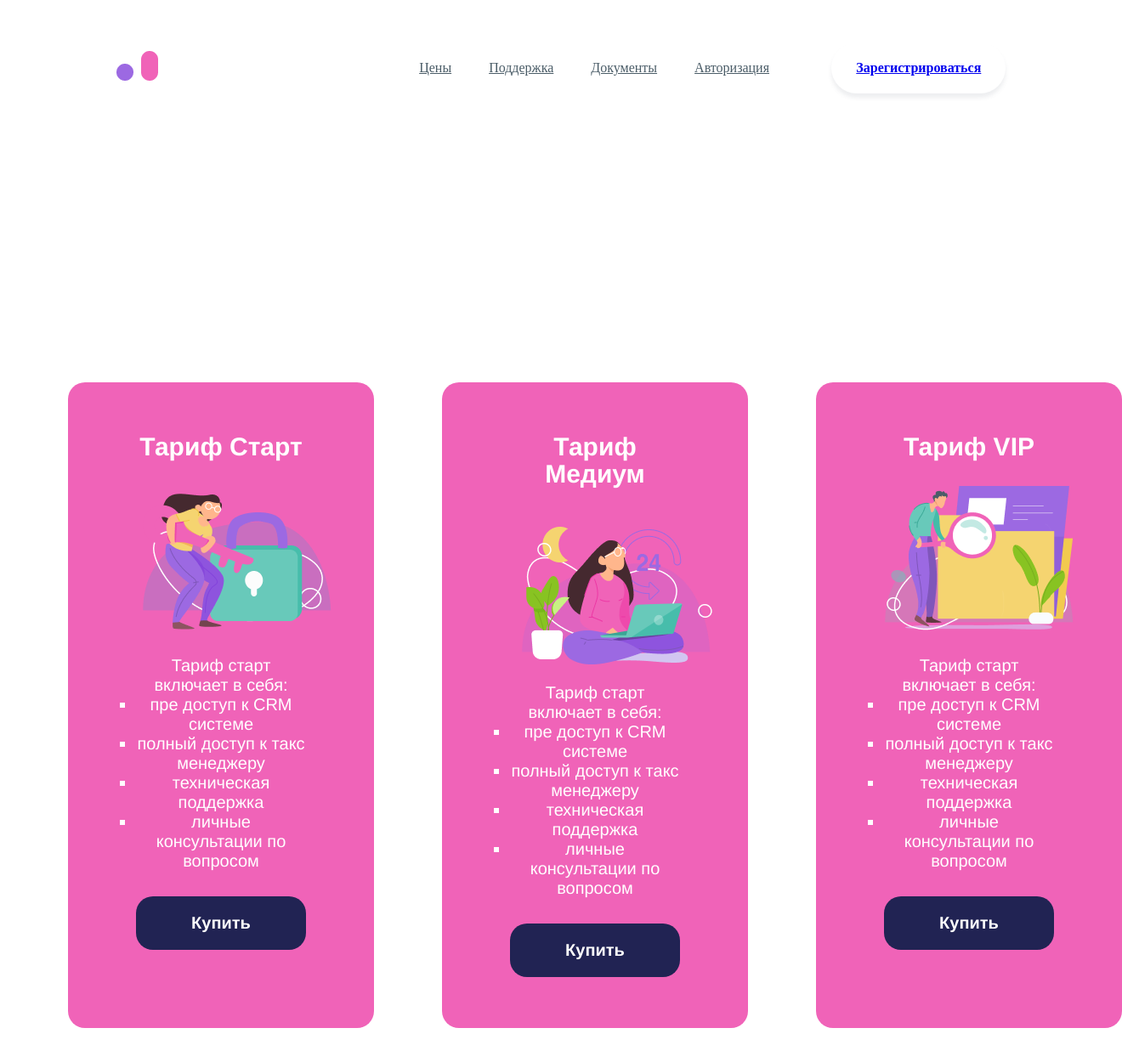
After one commit to rena1gen/DjangoProject, a Django app: page /price in a window 1320 px wide. The commit adds this page. Shown: the whole page at 85% size. Run offline with Django 4.2, Linux system fonts and the light colour scheme.

Commit message:
готова121212

```diff
--- a/CRM/templates/mainApp/money.html
+++ b/CRM/templates/mainApp/money.html
@@ -53,6 +53,10 @@
         <input type="hidden" name="user_id" value="{{ user_id.id }}">
         <button type="submit"class="task-btn">Удалить данные</button>
         </form>
+  <form method="post" action="/taskmanager">
+              {% csrf_token %}
+                <div class = "active__task__btn__container">
+                <button type="submit"class="task-btn">Перейти в другой раздел</button>
 {% endblock %}
     </div>
 </body>
--- a/DataWareHouse/urls.py
+++ b/DataWareHouse/urls.py
@@ -33,5 +33,6 @@ urlpatterns = [
     path('calc',MoneyView.calc , name = 'calc' ),
     path('delete-zadacha', MoneyView.delete , name = 'delete'),
     path('delete-selected', views.MyTasks.delete_selected, name='delete_selected'),
-    path('change-password', views.change_password, name='change_password')
+    path('change-password', views.change_password, name='change_password'),
+    path('price', views.price, name='price')
 ]
--- /dev/null
+++ b/main/static/css/pricingStyle.css
@@ -0,0 +1,103 @@
+/* HEADER */
+
+.header__container{
+    width: 100%;
+    max-width: 1120px;
+    margin: 0 auto;
+    margin-top: 50px;
+}
+.header__container__inner{
+    display: flex;
+    justify-content: space-around;
+    align-items: center;
+}
+.navbar{
+    display: inline-block;
+    margin-left: 121px;
+}
+.navbar__links{
+    padding-left: 40px;
+    color: #4B5D68;
+    font-family: 'Avenir';
+    font-style: normal;
+    font-weight: 500;
+    font-size: 16px;
+    line-height: 160%;
+
+
+}
+.navbar__links:hover{
+    filter: drop-shadow(0px 4px 4px rgba(0, 0, 0, 0.25));
+}
+.button{
+    background: #FFFFFF;
+    box-shadow: 0px 5px 5px rgba(75, 93, 104, 0.1);
+    border-radius: 50px;
+    padding: 17px 29px;
+}
+.button__link{
+
+    font-family: 'Avenir';
+    font-style: normal;
+    font-weight: 800;
+    font-size: 16px;
+    line-height: 160%;
+}
+*{
+    padding: 0;
+    margin: 0;
+    list-style-type: square;
+
+}
+
+.content__container{
+    margin-top: 300px;
+}
+
+.content__container__flex{
+    display: flex;
+    justify-content: center;
+    /* background-color: #9C69E2; */
+    padding: 40px 60px;
+}
+.content__container__price__subtitle{
+    font-family: 'Franklin Gothic Medium', 'Arial Narrow', Arial, sans-serif;
+    font-size: 20px;
+    color: #ffffff;
+}
+.content__container__price__title{
+    font-family: 'Franklin Gothic Medium', 'Arial Narrow', Arial, sans-serif;
+    font-size: 30px;
+    font-weight: bold;
+    line-height: 32px;
+    color: #ffffff;
+}
+.content__container__price{
+    width: 200px;
+    text-align: center;
+    margin-left: 80px;
+    padding: 60px 80px;
+    border-radius: 20px;
+    background-color: #F063B8;
+
+}
+.ccp__button{
+    margin-top: 30px;
+    background-color: #212353;
+
+    padding: 20px 40px;
+    border-radius: 20px;
+}
+.ccp__button a{
+    text-decoration: none;
+    font-family: 'Franklin Gothic Medium', 'Arial Narrow', Arial, sans-serif;
+    color: #ffffff;
+    font-size: 20px;
+    font-weight: bold;
+
+}
+.content__container__price__image{
+    margin-top: 30px;
+    height: 200px;
+    width: 200px;
+}
--- a/main/templates/mainApp/html/Account.html
+++ b/main/templates/mainApp/html/Account.html
@@ -58,6 +58,9 @@
                 <div class="profile__crm__button">
                     <a href="/change-password">Изменить пароль</a>
                 </div>
+                <div class="profile__crm__button">
+                    <a href="/logout">Выйти из аккаунта</a>
+                </div>
             </div>
         </div>
     </div>
--- a/main/templates/mainApp/html/about.html
+++ b/main/templates/mainApp/html/about.html
@@ -10,9 +10,8 @@
 
             <div class="intro__footer__container__info">
                 <div class="intro__footer__container__info-title">
-                    We are a high-level
-                    data<br>
-                    storage bank
+                   Мы данные высокого уровня<br>
+банк хранения
                 </div>
                 <div class="intro__footer__container__info-text">
                     The place to store various data that you can access at any<br> time through the internet
--- a/main/templates/mainApp/html/data.html
+++ b/main/templates/mainApp/html/data.html
@@ -17,9 +17,10 @@
 
                 </div>
                 <nav class= "navbar">
+                     <a class = "navbar__links" href="/price">Цены</a>
                     <a class = "navbar__links" href="">Поддержка</a>
                     <a class = "navbar__links" href="">Документы</a>
-                    <a class = "navbar__links" href="">Авторизация</a>
+                    <a class = "navbar__links" href="/login">Авторизация</a>
                 </nav>
                 <div class="button">
                     <a class = "button__link" href="/register">Регистрация</a>
--- /dev/null
+++ b/main/templates/mainApp/html/pricing.html
@@ -0,0 +1,106 @@
+
+{% load static %}
+<!DOCTYPE html>
+<html lang="en">
+<head>
+    <meta charset="UTF-8">
+    <meta http-equiv="X-UA-Compatible" content="IE=edge">
+    <meta name="viewport" content="width=device-width, initial-scale=1.0">
+    <link rel="stylesheet" href="{% static 'css/pricingStyle.css' %}">
+    <title>Document</title>
+</head>
+<body>
+    <header class = "header">
+        <div class="header__container">
+            <div class="header__container__inner">
+                <div class="header__container__logo">
+                    <a href="{% url 'index' %}"><img src="{% static 'Images/Header/Logo.png'%}"></a>
+                </div>
+                <div class="header__container__logo">
+                </div>
+                <nav class= "navbar">
+                   <a class = "navbar__links" href="/price">Цены</a>
+                    <a class = "navbar__links" href="">Поддержка</a>
+                    <a class = "navbar__links" href="">Документы</a>
+                    <a class = "navbar__links" href="/login">Авторизация</a>
+                </nav>
+                <div class="button">
+                    <a class = "button__link" href="/register">Зарегистрироваться</a>
+                </div>
+            </div>
+        </div>
+    </header>
+    <div class = "content__container">
+        <div class = "content__container__flex">
+            <div class = "content__container__price">
+                <div class="content__container__price__title">
+                    Тариф Cтарт
+                </div>
+                <div class="content__container__price__image">
+                    <img src="{% static 'Images/image6 1.png' %}" alt="">
+                </div>
+                <div class="content__container__price__subtitle">
+                    <ul>
+                        Тариф старт включает в себя:<p>
+                        <li>пре доступ к CRM системе</li>
+                        <li>полный доступ к такс менеджеру</li>
+                        <li>техническая поддержка</li>
+                        <li>личные консультации по вопросом</li>
+                        <ul>
+                </div>
+                <div class="content__container__price__button">
+                    <div class="ccp__button">
+                    <a href="">Купить</a>
+                    </div>
+                </div>
+            </div>
+            <div class = "content__container__price">
+                <div class="content__container__price__title">
+                    Тариф Медиум
+                </div>
+                <div class="content__container__price__image">
+                    <img src="{% static 'Images/image4.png' %}" alt="">
+                </div>
+                <div class="content__container__price__subtitle">
+                    <ul>
+                        Тариф старт включает в себя:<p>
+                        <li>пре доступ к CRM системе</li>
+                        <li>полный доступ к такс менеджеру</li>
+                        <li>техническая поддержка</li>
+                        <li>личные консультации по вопросом</li>
+                        <ul>
+                </div>
+                <div class="content__container__price__button">
+                    <div class="ccp__button">
+                    <a href="">Купить</a>
+                    </div>
+                </div>
+            </div>
+            <div class = "content__container__price">
+                <div class="content__container__price__title">
+                    Тариф VIP
+                </div>
+                <div class="content__container__price__image">
+                    <img src="{% static 'Images/image3 1.png' %}" alt="">
+                </div>
+                <div class="content__container__price__subtitle">
+                    <ul>
+                    Тариф старт включает в себя:<p>
+                    <li>пре доступ к CRM системе</li>
+                    <li>полный доступ к такс менеджеру</li>
+                    <li>техническая поддержка</li>
+                    <li>личные консультации по вопросом</li>
+                    <ul>
+
+                </div>
+                <div class="content__container__price__button">
+                    <div class="ccp__button">
+                    <a href="">Купить</a>
+                    </div>
+                </div>
+            </div>
+
+            </div>
+    </div>
+</body>
+</html>
--- a/main/templates/mainApp/html/templates.html
+++ b/main/templates/mainApp/html/templates.html
@@ -19,6 +19,7 @@
                     <a href="{% url 'index' %}"><img src="{% static 'Images/Header/Logo.png'%}"></a>
                 </div>
                 <nav class= "navbar">
+                    <a class = "navbar__links" href="/price">Цены</a>
                     <a class = "navbar__links" href="">Поддержка</a>
                     <a class = "navbar__links" href="">Документы</a>
                     <a class = "navbar__links" href="/login">Авторизация</a>
--- a/main/views.py
+++ b/main/views.py
@@ -1,4 +1,4 @@
-from django.contrib.auth.decorators import login_required
+
 from django.contrib.auth.forms import PasswordChangeForm
 from django.shortcuts import redirect
 from django.shortcuts import render
@@ -8,7 +8,6 @@ from .forms import RegistrationForm
 from .forms import MyLoginForm
 from .models import MyTask
 from .forms import MessageForm
-from .models import MyUser
 from datetime import date
 
 
@@ -27,7 +26,7 @@ def login_view(request):
 
 def logout_view(request):
     logout(request)
-    return redirect('login')
+    return redirect('index')
 
 
 def register(request):
@@ -79,6 +78,7 @@ class MyTasks(View):
 
     def delete_selected(request):
         if request.method == 'POST':
+            MyTask.objects.filter(user=request.user)
             MyTask.objects.filter(id__in=request.POST.getlist('selected_items')).delete()
             return redirect('taskmanager')
         else:
@@ -106,3 +106,6 @@ def index(request):
 
 def about(request):
     return render(request, "mainApp/html/about.html")
+
+def price(request):
+    return render(request, "mainApp/html/pricing.html")
```
Also changed, not shown: main/static/Images/image3 1.png (added), main/static/Images/image4.png (added), main/static/Images/image6 1.png (added).
